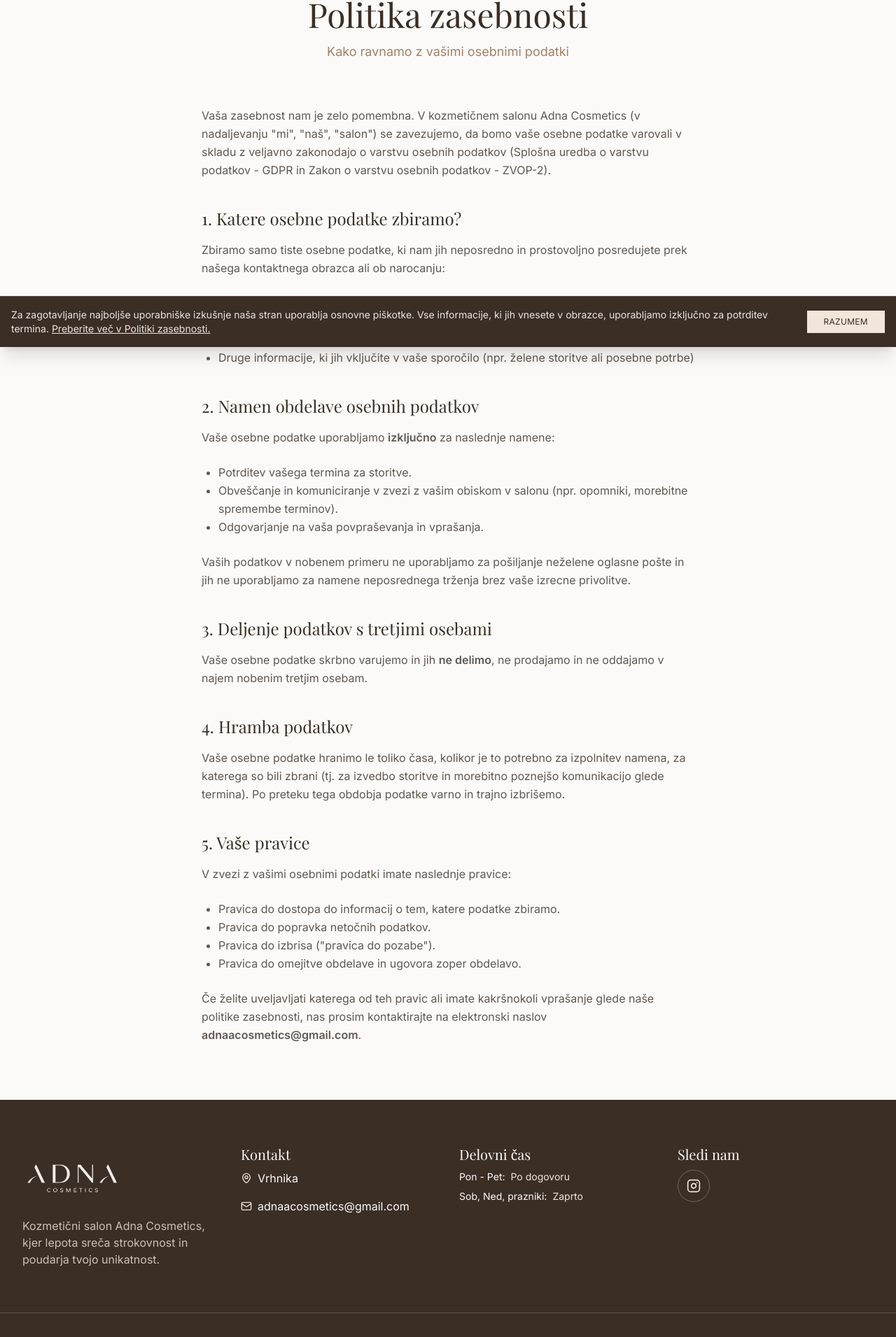
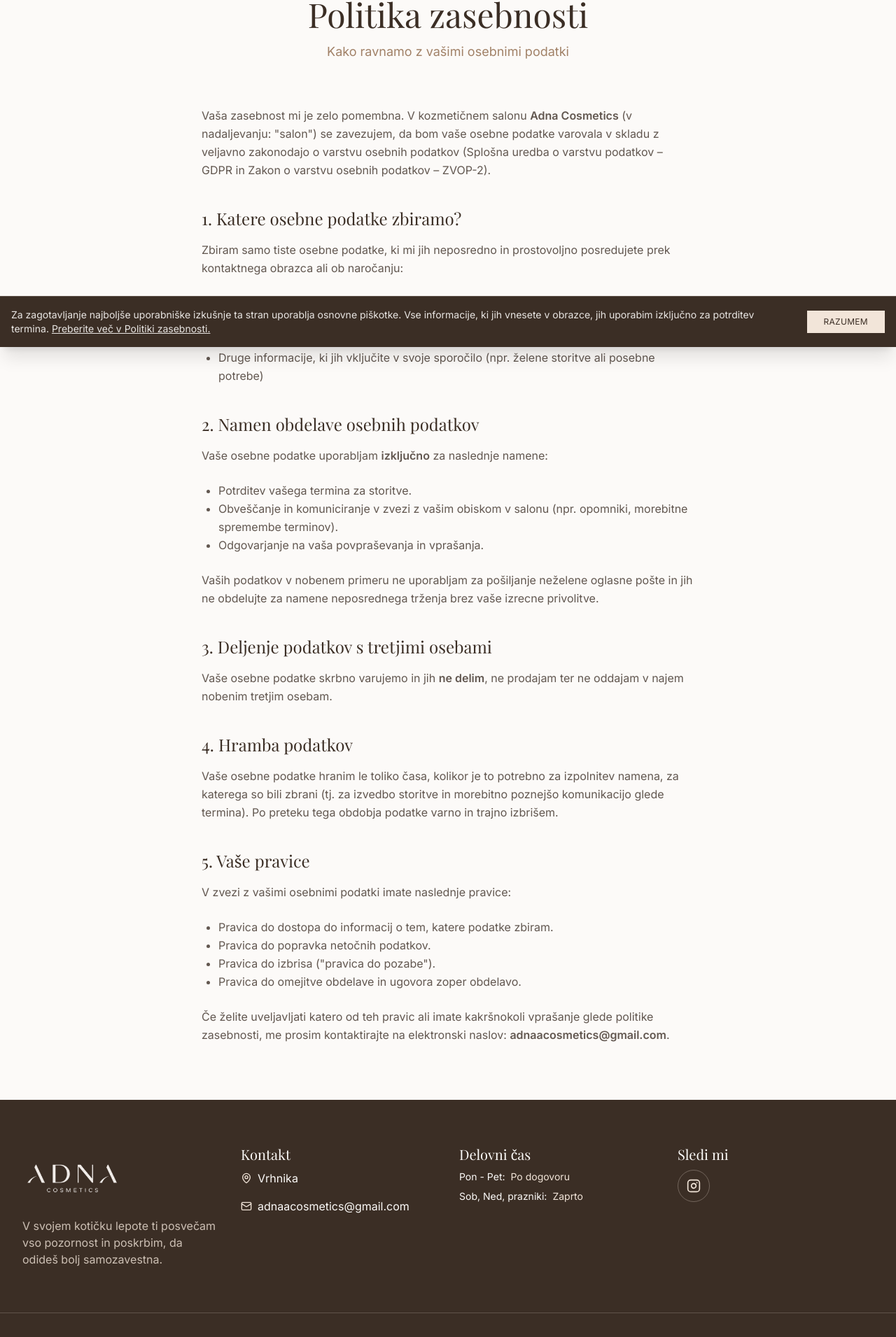
Before and after one commit to josts03/adna-cosmetics, a React (Vite) app: page /politika-zasebnosti in a window 1280 px wide. Shown: the part 304-2215 px from the top of the page at 70% size. Built offline with nearby package versions, Linux system fonts and the light colour scheme.

Commit message:
besedilo v prvo osebo ednine

```diff
--- a/src/components/CookieBanner.tsx
+++ b/src/components/CookieBanner.tsx
@@ -24,7 +24,7 @@
     <div className="fixed bottom-0 left-0 right-0 bg-brand-dark text-brand-light z-50 p-4 shadow-xl border-t border-brand-nude/20 animate-fade-in">
       <div className="max-w-7xl mx-auto flex flex-col sm:flex-row items-center justify-between gap-4">
         <div className="text-sm text-center sm:text-left opacity-90">
-          Za zagotavljanje najboljše uporabniške izkušnje naša stran uporablja osnovne piškotke. Vse informacije, ki jih vnesete v obrazce, uporabljamo izključno za potrditev termina.
+          Za zagotavljanje najboljše uporabniške izkušnje ta stran uporablja osnovne piškotke. Vse informacije, ki jih vnesete v obrazce, jih uporabim izključno za potrditev termina.
           <Link to="/politika-zasebnosti" className="underline hover:text-brand-nude ml-1 transition-colors">
             Preberite več v Politiki zasebnosti.
           </Link>
--- a/src/components/Layout.tsx
+++ b/src/components/Layout.tsx
@@ -159,7 +159,7 @@
               <Logo src="/logo_white.png" className="h-20 md:h-24 w-auto" />
             </Link>
             <p className="text-brand-nude opacity-80 max-w-sm mx-auto sm:mx-0">
-              Kozmetični salon Adna Cosmetics, kjer lepota sreča strokovnost in poudarja tvojo unikatnost.
+              V svojem kotičku lepote ti posvečam vso pozornost in poskrbim, da odideš bolj samozavestna.
             </p>
           </div>
 
@@ -186,7 +186,7 @@
           </div>
 
           <div className="flex flex-col space-y-4">
-            <h4 className="font-serif text-xl mb-2">Sledi nam</h4>
+            <h4 className="font-serif text-xl mb-2">Sledi mi</h4>
             <div className="flex space-x-4 justify-center sm:justify-start">
               <a href="https://www.instagram.com/adnaa_cosmetics/" target="_blank" rel="noopener noreferrer" className="p-3 border border-brand-nude/30 rounded-full hover:bg-brand-nude/10 hover:border-brand-nude transition-all">
                 <Instagram className="w-5 h-5 text-brand-nude" />
--- a/src/pages/Contact.tsx
+++ b/src/pages/Contact.tsx
@@ -52,7 +52,7 @@
     <>
       <SEO
         title="Naroči se | Adna Cosmetics Vrhnika"
-        description="Rezerviraj termin v salonu Adna Cosmetics na Vrhniki. Pišite nam ali se naročite prek obrazca."
+        description="Rezerviraj termin v salonu Adna Cosmetics na Vrhniki. Piši mi ali se naroči prek obrazca."
         path="/kontakt"
       />
       <div className="pt-24 pb-16 bg-brand-light">
@@ -164,7 +164,7 @@
                     <option value="">Izberi storitev</option>
                     <option value="manikura">Manikura</option>
                     <option value="pedikura">Pedikura</option>
-                    <option value="lash-lift-obrvi">Lash lift in obrvi</option>
+                    <option value="lash-lift-obrvi">Lash lift in laminacija obrvi</option>
                     <option value="depilacija">Depilacija</option>
                     <option value="masaza">Masaža</option>
                     <option value="vec_storitev">Več storitev</option>
--- a/src/pages/Home.tsx
+++ b/src/pages/Home.tsx
@@ -56,7 +56,7 @@
         <div className="max-w-7xl mx-auto px-4 sm:px-6 lg:px-8 relative z-10 w-full">
           <div className="max-w-2xl">
             <span className="uppercase tracking-[0.2em] text-brand-dark/70 text-sm font-semibold mb-4 block">
-              Dobrodošli
+              Dobrodošla
             </span>
             <h1 className="text-5xl md:text-7xl font-serif text-brand-dark leading-tight mb-6">
               Bodi vse, kar si <br/>
@@ -89,7 +89,7 @@
           <div className="text-center max-w-2xl mx-auto mb-16">
             <h2 className="text-4xl font-serif mb-4">Kaj ponujam?</h2>
             <p className="text-brand-dark/70">
-              Celovita ponudba lepotnih storitev za tvoj popoln videz.
+              Skrbim za tvoj videz od nog do glave — vse na enem mestu.
             </p>
           </div>
 
@@ -144,7 +144,7 @@
           <div className="text-center max-w-2xl mx-auto mb-16">
             <h2 className="text-4xl font-serif mb-4">Mnenja strank</h2>
             <p className="text-brand-dark/70">
-              Pridruži se zadovoljnim strankam z Vrhnike in okolice.
+              Kar pravijo moje stranke.
             </p>
           </div>
 
--- a/src/pages/PrivacyPolicy.tsx
+++ b/src/pages/PrivacyPolicy.tsx
@@ -19,23 +19,23 @@
 
         <div className="prose prose-brand max-w-none text-brand-dark/80 whitespace-pre-line leading-relaxed">
           <p className="mb-6">
-            Vaša zasebnost nam je zelo pomembna. V kozmetičnem salonu Adna Cosmetics (v nadaljevanju "mi", "naš", "salon") se zavezujemo, da bomo vaše osebne podatke varovali v skladu z veljavno zakonodajo o varstvu osebnih podatkov (Splošna uredba o varstvu podatkov - GDPR in Zakon o varstvu osebnih podatkov - ZVOP-2).
+            Vaša zasebnost mi je zelo pomembna. V kozmetičnem salonu <strong>Adna Cosmetics</strong> (v nadaljevanju: "salon") se zavezujem, da bom vaše osebne podatke varovala v skladu z veljavno zakonodajo o varstvu osebnih podatkov (Splošna uredba o varstvu podatkov – GDPR in Zakon o varstvu osebnih podatkov – ZVOP-2).
           </p>
 
           <h2 className="text-2xl font-serif text-brand-dark mt-10 mb-4">1. Katere osebne podatke zbiramo?</h2>
           <p className="mb-6">
-            Zbiramo samo tiste osebne podatke, ki nam jih neposredno in prostovoljno posredujete prek našega kontaktnega obrazca ali ob narocanju:
+            Zbiram samo tiste osebne podatke, ki mi jih neposredno in prostovoljno posredujete prek kontaktnega obrazca ali ob naročanju:
           </p>
           <ul className="list-disc pl-6 mb-6">
             <li>Ime in priimek</li>
             <li>Telefonska številka</li>
-            <li>Elektronski naslov (če nas kontaktirate po e-pošti ali obrazcu)</li>
-            <li>Druge informacije, ki jih vključite v vaše sporočilo (npr. želene storitve ali posebne potrbe)</li>
+            <li>Elektronski naslov (če me kontaktirate po e-pošti ali prek obrazca)</li>
+            <li>Druge informacije, ki jih vključite v svoje sporočilo (npr. želene storitve ali posebne potrebe)</li>
           </ul>
 
           <h2 className="text-2xl font-serif text-brand-dark mt-10 mb-4">2. Namen obdelave osebnih podatkov</h2>
           <p className="mb-6">
-            Vaše osebne podatke uporabljamo <strong>izključno</strong> za naslednje namene:
+            Vaše osebne podatke uporabljam <strong>izključno</strong> za naslednje namene:
           </p>
           <ul className="list-disc pl-6 mb-6">
             <li>Potrditev vašega termina za storitve.</li>
@@ -43,17 +43,17 @@
             <li>Odgovarjanje na vaša povpraševanja in vprašanja.</li>
           </ul>
           <p className="mb-6">
-            Vaših podatkov v nobenem primeru ne uporabljamo za pošiljanje neželene oglasne pošte in jih ne uporabljamo za namene neposrednega trženja brez vaše izrecne privolitve.
+            Vaših podatkov v nobenem primeru ne uporabljam za pošiljanje neželene oglasne pošte in jih ne obdelujte za namene neposrednega trženja brez vaše izrecne privolitve.
           </p>
 
           <h2 className="text-2xl font-serif text-brand-dark mt-10 mb-4">3. Deljenje podatkov s tretjimi osebami</h2>
           <p className="mb-6">
-            Vaše osebne podatke skrbno varujemo in jih <strong>ne delimo</strong>, ne prodajamo in ne oddajamo v najem nobenim tretjim osebam.
+            Vaše osebne podatke skrbno varujemo in jih <strong>ne delim</strong>, ne prodajam ter ne oddajam v najem nobenim tretjim osebam.
           </p>
 
           <h2 className="text-2xl font-serif text-brand-dark mt-10 mb-4">4. Hramba podatkov</h2>
           <p className="mb-6">
-            Vaše osebne podatke hranimo le toliko časa, kolikor je to potrebno za izpolnitev namena, za katerega so bili zbrani (tj. za izvedbo storitve in morebitno poznejšo komunikacijo glede termina). Po preteku tega obdobja podatke varno in trajno izbrišemo.
+            Vaše osebne podatke hranim le toliko časa, kolikor je to potrebno za izpolnitev namena, za katerega so bili zbrani (tj. za izvedbo storitve in morebitno poznejšo komunikacijo glede termina). Po preteku tega obdobja podatke varno in trajno izbrišem.
           </p>
 
           <h2 className="text-2xl font-serif text-brand-dark mt-10 mb-4">5. Vaše pravice</h2>
@@ -61,13 +61,13 @@
             V zvezi z vašimi osebnimi podatki imate naslednje pravice:
           </p>
           <ul className="list-disc pl-6 mb-6">
-            <li>Pravica do dostopa do informacij o tem, katere podatke zbiramo.</li>
+            <li>Pravica do dostopa do informacij o tem, katere podatke zbiram.</li>
             <li>Pravica do popravka netočnih podatkov.</li>
             <li>Pravica do izbrisa ("pravica do pozabe").</li>
             <li>Pravica do omejitve obdelave in ugovora zoper obdelavo.</li>
           </ul>
           <p>
-            Če želite uveljavljati katerega od teh pravic ali imate kakršnokoli vprašanje glede naše politike zasebnosti, nas prosim kontaktirajte na elektronski naslov <strong>adnaacosmetics@gmail.com</strong>.
+            Če želite uveljavljati katero od teh pravic ali imate kakršnokoli vprašanje glede politike zasebnosti, me prosim kontaktirajte na elektronski naslov: <strong>adnaacosmetics@gmail.com</strong>.
           </p>
         </div>
       </div>
```
